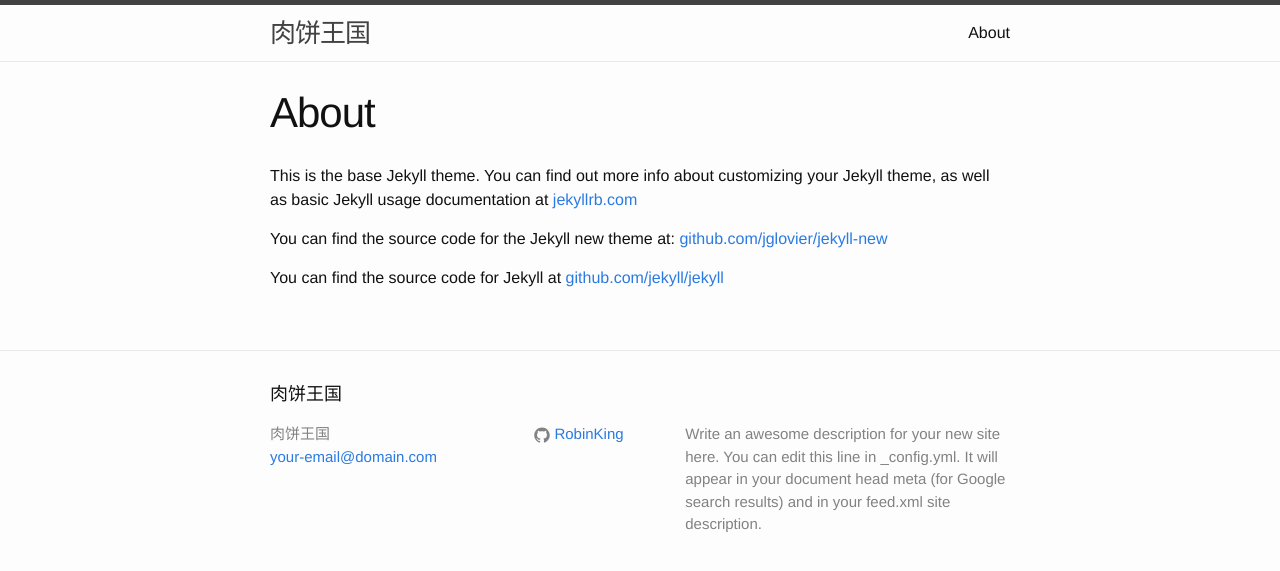
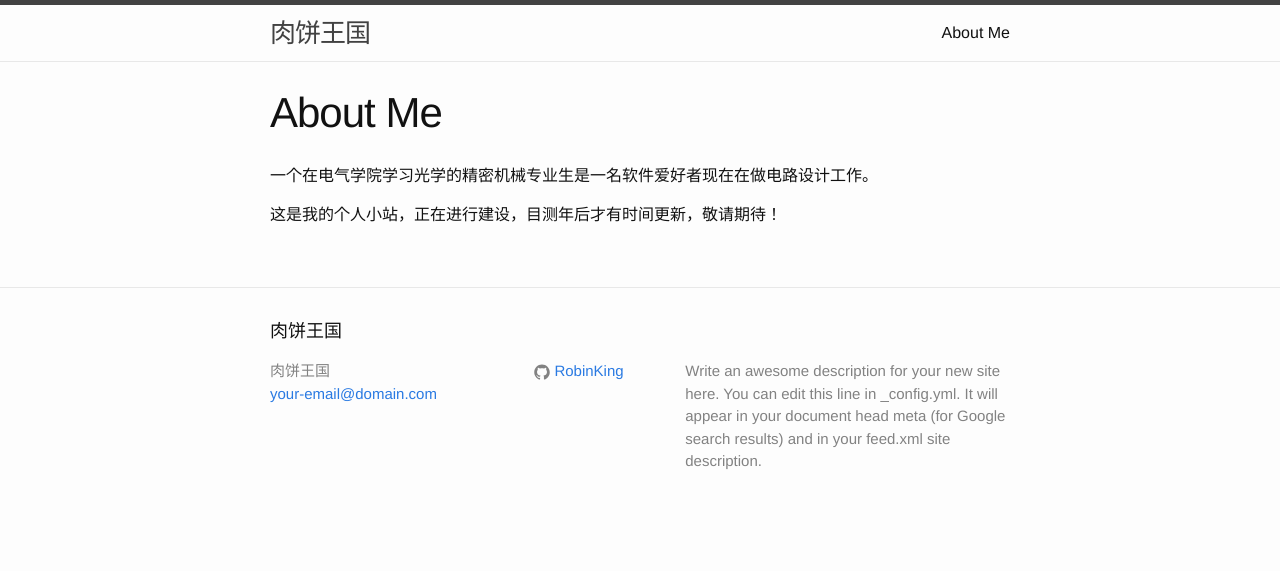
Before and after one commit to RobinKing/RobinKing.github.io, a Jekyll site: the page built from about.md, in a window 1280 px wide. Shown: the top 571 px of the page. Built offline with Jekyll 4.4.1, drawn with Linux system fonts in a browser that asks for light colours.

Commit message:
Modified the about pages. Todo: change the ugly theme

```diff
--- a/about.md
+++ b/about.md
@@ -1,11 +1,9 @@
 ---
 layout: page
-title: About
+title: About Me
 permalink: /about/
 ---
 
-This is the base Jekyll theme. You can find out more info about customizing your Jekyll theme, as well as basic Jekyll usage documentation at [jekyllrb.com](http://jekyllrb.com/)
+一个在电气学院学习光学的精密机械专业生是一名软件爱好者现在在做电路设计工作。
 
-You can find the source code for the Jekyll new theme at: [github.com/jglovier/jekyll-new](https://github.com/jglovier/jekyll-new)
-
-You can find the source code for Jekyll at [github.com/jekyll/jekyll](https://github.com/jekyll/jekyll)
+这是我的个人小站，正在进行建设，目测年后才有时间更新，敬请期待！
```
